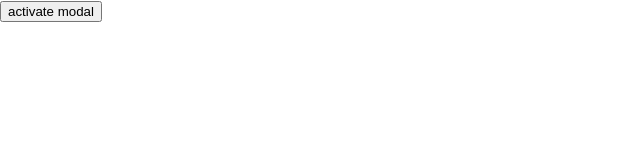
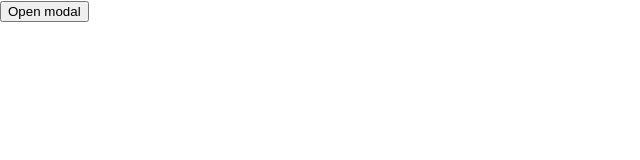
Before and after one commit to mirsujat/react-modal, a React (Create React App) app: page / in a window 1280 px wide. Shown: the top 160 px of the page, without its empty margins (0-640 px from the left). Built offline with nearby package versions, Linux system fonts and the light colour scheme.

Commit message:
Update App.js

```diff
--- a/src/App.js
+++ b/src/App.js
@@ -8,20 +8,17 @@ class App extends Component {
     super(props);
 
     this.state = {
-      modalActive: false
+      open: false
     };
 
-    this.activateModal = this.activateModal.bind(this);
-    this.deactivateModal = this.deactivateModal.bind(this);
-    this.getApplicationNode = this.getApplicationNode.bind(this);
   }
 
-  activateModal = () => {
-    this.setState({ modalActive: true });
+  openModal = () => {
+    this.setState({ open: true });
   };
 
-  deactivateModal = () => {
-    this.setState({ modalActive: false });
+  closeModal = () => {
+    this.setState({ open: false });
   };
 
   getApplicationNode = () => {
@@ -31,7 +28,7 @@ class App extends Component {
 
 
   render() {
-    const modal = this.state.modalActive
+    const modal = this.state.open
       ? <Modal
           titleText="demo one"
           initialFocus="#demo-one-deactivate"
@@ -58,8 +55,8 @@ class App extends Component {
               <input type="text"></input>
             </div>
             <footer style={{marginTop: "20px"}}>
-              <button id="demo-one-deactivate" onClick={this.deactivateModal}>
-                deactivate modal
+              <button id="demo-one-deactivate" onClick={this.closeModal}>
+                 close modal
               </button>
             </footer>
           </div>
@@ -68,8 +65,8 @@ class App extends Component {
 
     return (
       <div>
-        <button onClick={this.activateModal}>
-          activate modal
+        <button onClick={this.openModal}>
+           Open modal
         </button>
         {modal}
       </div>
```
